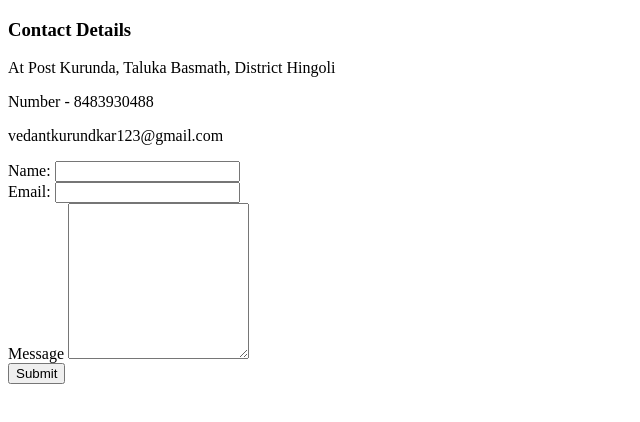
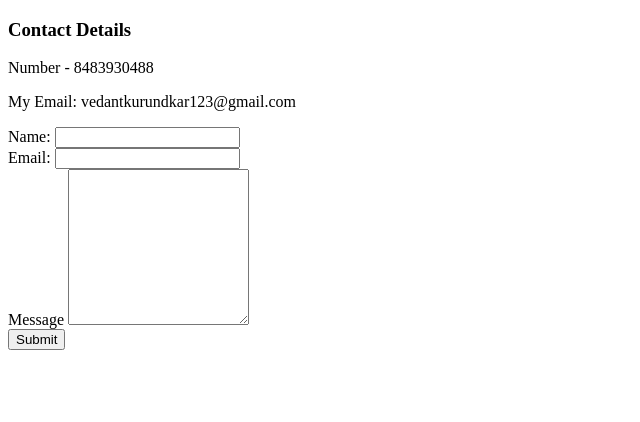
Before and after one commit to VedantKk/CV, a plain HTML site: page Contact-Me.html in a window 1280 px wide. Shown: the whole page, without its empty margins (0-640 px from the left). Drawn offline with Linux system fonts and the light colour scheme.

Commit message:
Update Contact-Me.html

```diff
--- a/Contact-Me.html
+++ b/Contact-Me.html
@@ -8,9 +8,9 @@
 </head>
 <body>
     <h3>Contact Details</h3>
-    <p>At Post Kurunda, Taluka Basmath, District Hingoli</p>
+
     <p>Number - 8483930488</p>
-    <p>vedantkurundkar123@gmail.com</p>
+    <p>My Email: vedantkurundkar123@gmail.com</p>
 
 
 <form action="mailto:vedantkurundkar123@gmail.com" method="post" enctype="text/plain">
```
